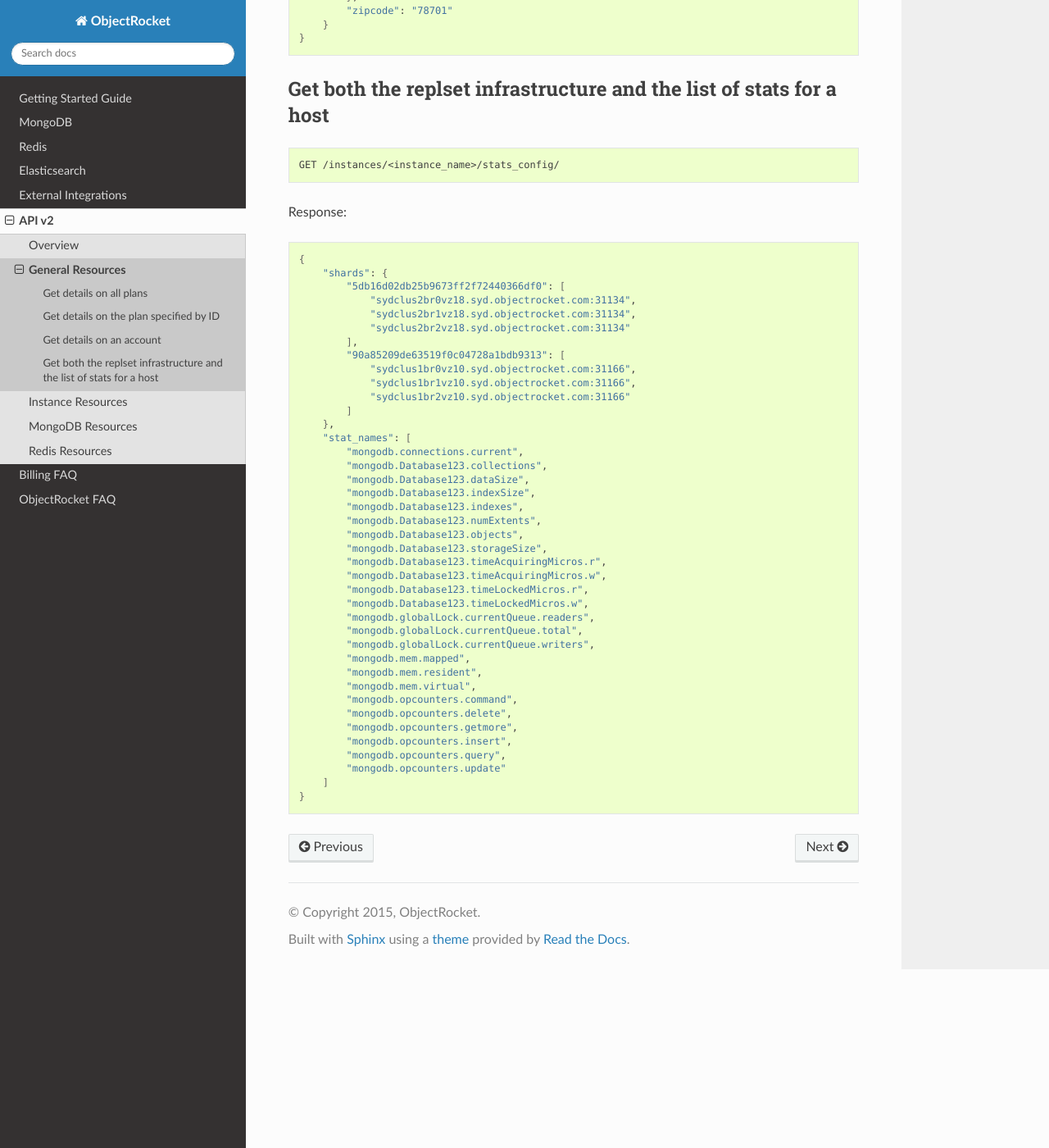
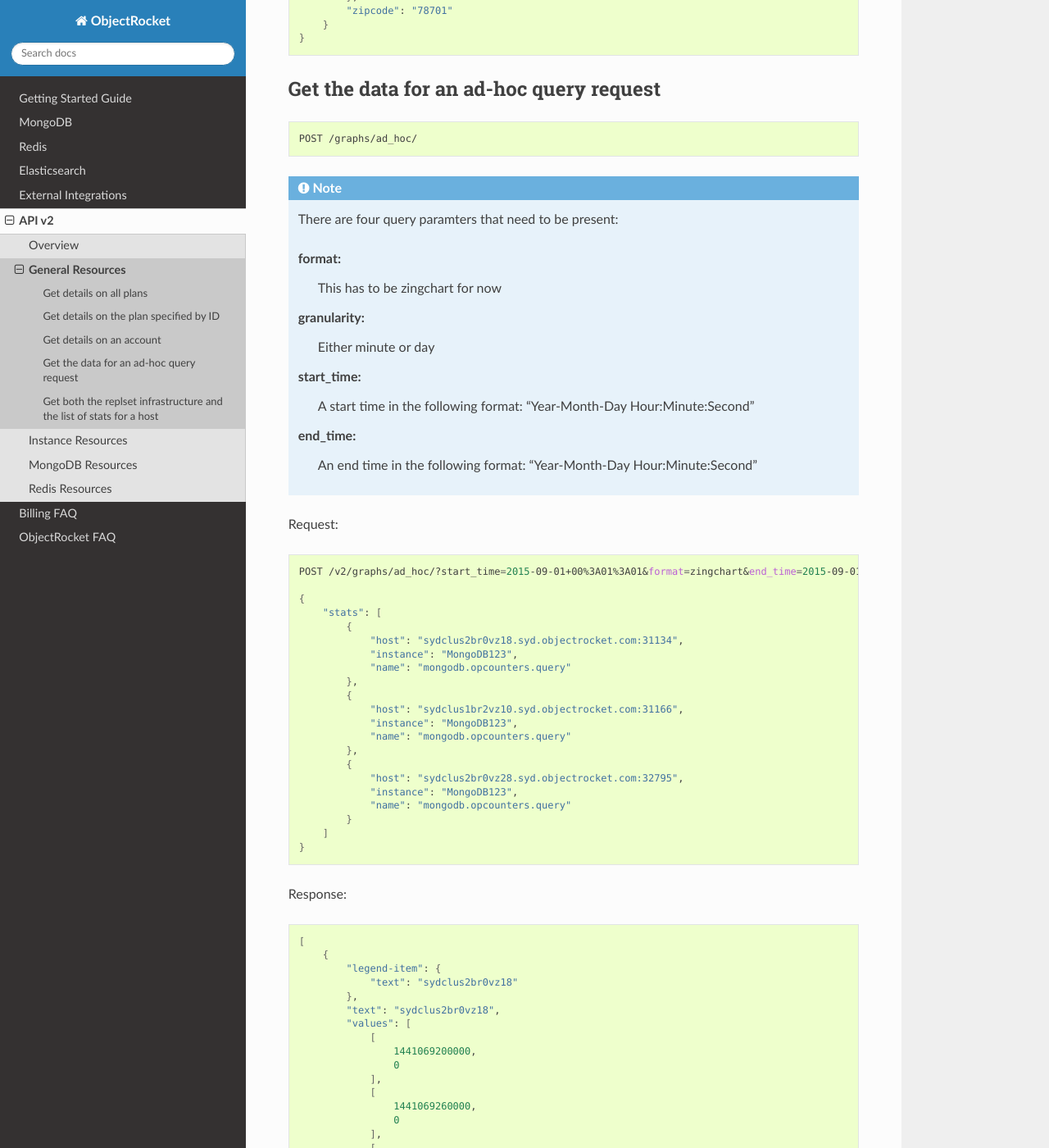
Before and after one commit to zcorleissen/documentation, a Sphinx documentation site: the page built from source/api_v2_general_resources.rst, in a window 1280 px wide and 1400 px high, scrolled down 1654 px. Shown: the whole window at 82% size. Built offline with Sphinx 7.4.7 and the Read the Docs theme 2.0.0, drawn with Linux system fonts in a browser that asks for light colours; some of the changed text lies outside the part shown.

Commit message:
Add API calls for ad-hoc stats

```diff
--- a/source/api_v2_general_resources.rst
+++ b/source/api_v2_general_resources.rst
@@ -92,6 +92,118 @@ Response:
        }
    }
 
+Get the data for an ad-hoc query request
+~~~~~~~~~~~~~~~~~~~~~~~~~~~~~~~~~~~~~~~~
+
+.. code-block:: bash
+
+   POST /graphs/ad_hoc/
+
+.. note::
+
+   There are four query paramters that need to be present:
+
+   **format**:
+      This has to be zingchart for now
+
+   **granularity**:
+      Either minute or day
+
+   **start_time**:
+      A start time in the following format: "Year-Month-Day Hour:Minute:Second"
+
+   **end_time**:
+      An end time in the following format: "Year-Month-Day Hour:Minute:Second"
+
+Request:
+
+.. code-block:: bash
+
+   POST /v2/graphs/ad_hoc/?start_time=2015-09-01+00%3A01%3A01&format=zingchart&end_time=2015-09-01+03%3A01%3A01&granularity=hour HTTP/1.1
+
+   {
+       "stats": [
+           {
+               "host": "sydclus2br0vz18.syd.objectrocket.com:31134",
+               "instance": "MongoDB123",
+               "name": "mongodb.opcounters.query"
+           },
+           {
+               "host": "sydclus1br2vz10.syd.objectrocket.com:31166",
+               "instance": "MongoDB123",
+               "name": "mongodb.opcounters.query"
+           },
+           {
+               "host": "sydclus2br0vz28.syd.objectrocket.com:32795",
+               "instance": "MongoDB123",
+               "name": "mongodb.opcounters.query"
+           }
+       ]
+   }
+
+Response:
+
+.. code-block:: bash
+
+   [
+       {
+           "legend-item": {
+               "text": "sydclus2br0vz18"
+           },
+           "text": "sydclus2br0vz18",
+           "values": [
+               [
+                   1441069200000,
+                   0
+               ],
+               [
+                   1441069260000,
+                   0
+               ],
+               [
+                   "..."
+               ]
+           ]
+       },
+       {
+           "legend-item": {
+               "text": "sydclus1br2vz10"
+           },
+           "text": "sydclus1br2vz10",
+           "values": [
+               [
+                   1441069200000,
+                   0
+               ],
+               [
+                   1441069260000,
+                   0
+               ],
+               [
+                   "..."
+               ]
+           ]
+       },
+       {
+           "legend-item": {
+               "text": "sydclus2br0vz28"
+           },
+           "text": "sydclus2br0vz28",
+           "values": [
+               [
+                   1441069200000,
+                   0
+               ],
+               [
+                   1441069260000,
+                   0
+               ],
+               [
+                   "..."
+               ]
+       }
+   ]
+
 Get both the replset infrastructure and the list of stats for a host
 ~~~~~~~~~~~~~~~~~~~~~~~~~~~~~~~~~~~~~~~~~~~~~~~~~~~~~~~~~~~~~~~~~~~~~
 
```
